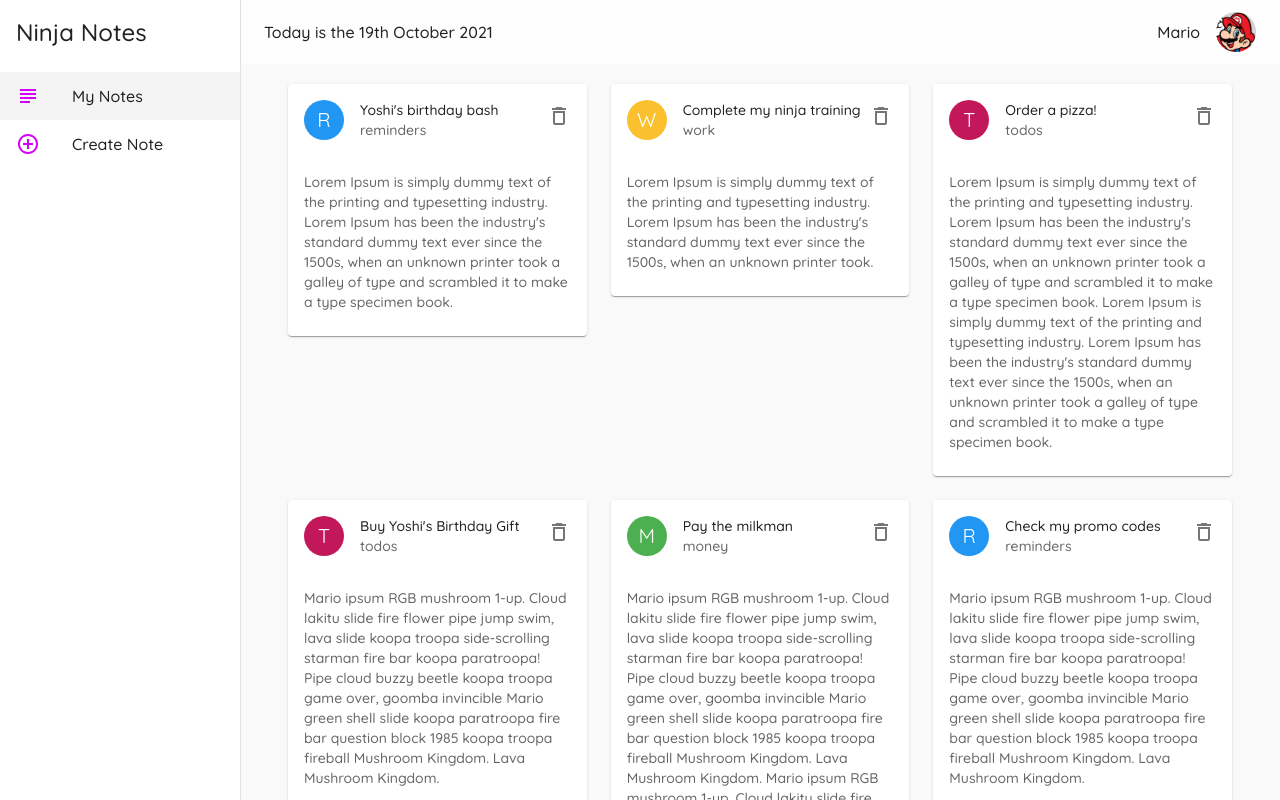
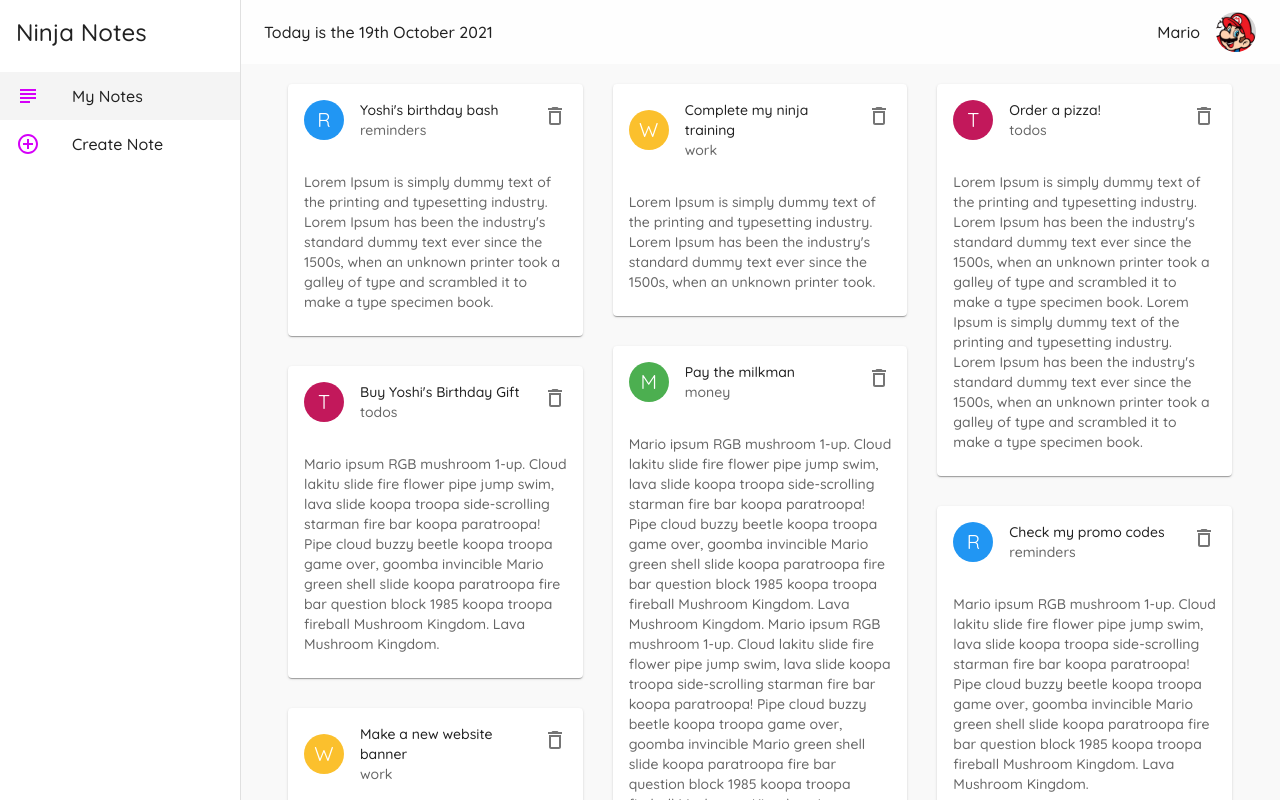
Before and after one commit to johnkeychishugi/logy-material-ui, a React (Create React App) app: page / in a window 1280 px wide. Shown: the top 800 px of the page. Built offline with nearby package versions, Linux system fonts and the light colour scheme; data requests are answered from the project's data file.

Commit message:
ft-add-masonry-grid

```diff
--- a/src/pages/Notes.js
+++ b/src/pages/Notes.js
@@ -1,9 +1,15 @@
 import { useEffect, useState } from 'react';
-import { Grid, Container } from '@mui/material';
+import { Container } from '@mui/material';
 import NoteCard from '../components/NoteCard';
+import Masonry from 'react-masonry-css'
 
 const  Notes = () => {
   const [notes,setNotes] = useState([]);
+  const breakpoints ={
+    default: 3,
+    1100: 2,
+    700: 1
+  }
 
   useEffect(()=>{
       fetch('http://localhost:8000/notes')
@@ -22,13 +28,17 @@ const  Notes = () => {
 
   return (
     <Container>
-      <Grid container spacing={3}>
+      <Masonry
+        breakpointCols={breakpoints}
+        className="my-masonry-grid"
+        columnClassName="my-masonry-grid_column"
+      >
         {notes.map(note =>(
-          <Grid item key={ note.id }  xs={12} md={6} lg={4}>
-           <NoteCard note={note} handleDelete={handleDelete}/>
-          </Grid>
-        ))}
-      </Grid>
+            <div key={ note.id }  xs={12} md={6} lg={4}>
+              <NoteCard note={note} handleDelete={handleDelete}/>
+            </div>
+          ))}
+      </Masonry>
     </Container>
   )
 }
```
